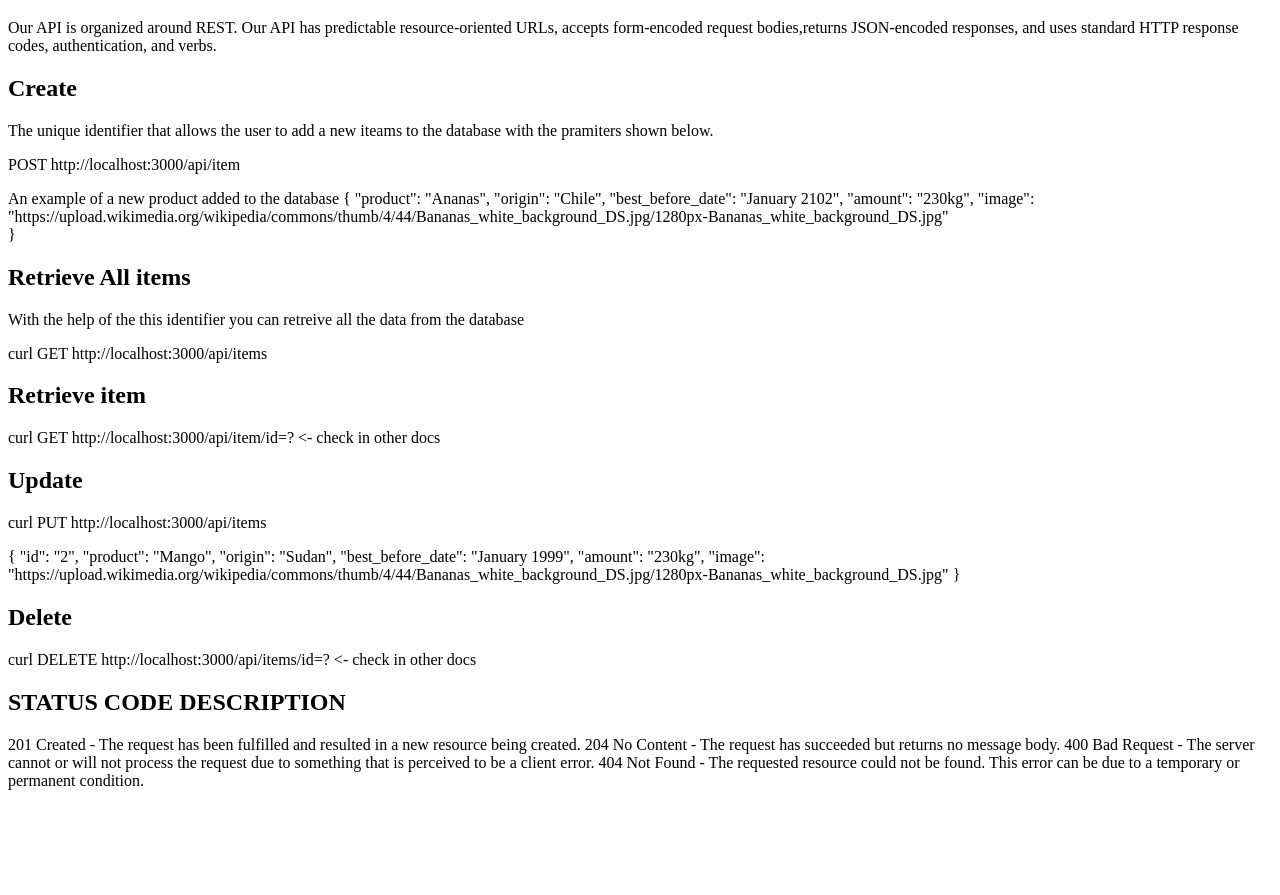
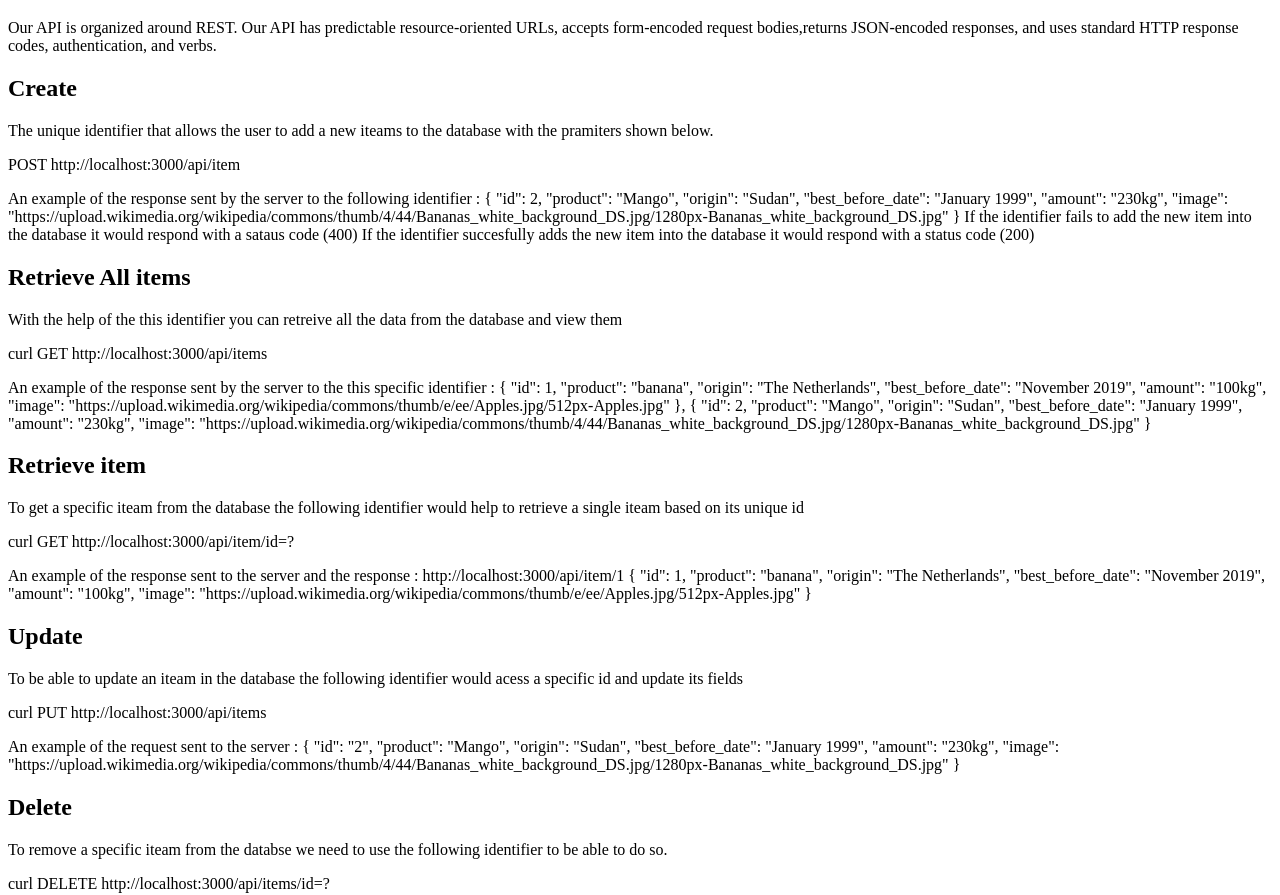
Before and after one commit to armanthegreat/WebTech-lab113, a website: page Assignment3/documantation.html in a window 1280 px wide. Shown: the part 61-956 px from the top of the page. Before the commit the page ends 867 px from the top, so only its background shows below. Drawn offline with Linux system fonts and the light colour scheme.

Commit message:
still working but the layout

```diff
--- a/Assignment3/documantation.html
+++ b/Assignment3/documantation.html
@@ -13,38 +13,79 @@
 
 <body>
 
-    <section>
+    <section add item>
         <h2>Create</h2>
-        <p class="short-description"> The unique identifier that allows the user to add a new iteams to the
+            <p> The unique identifier that allows the user to add a new iteams to the
                  database with the pramiters shown below.</p>
+
         <p>POST http://localhost:3000/api/item </p>
         <p>
-            An example of a new product added to the database
+            An example of the response sent by the server to the following identifier  :
                 {
-            "product": "Ananas",
-            "origin": "Chile",
-            "best_before_date": "January 2102",
+                "id": 2,
+                "product": "Mango",
+                "origin": "Sudan",
+                "best_before_date": "January 1999",
                 "amount": "230kg",
-            "image":
-            "https://upload.wikimedia.org/wikipedia/commons/thumb/4/44/Bananas_white_background_DS.jpg/1280px-Bananas_white_background_DS.jpg"<br>
+                "image": "https://upload.wikimedia.org/wikipedia/commons/thumb/4/44/Bananas_white_background_DS.jpg/1280px-Bananas_white_background_DS.jpg"
                 }
+
+            If the identifier fails to add the new item into the database it would respond with a sataus code (400)
+            If the identifier succesfully adds the new item into the database it would respond with a status code (200)
             </p>
     </section>
 
-    <section>
+    <section all data>
         <h2>Retrieve All items</h2>
-        <p class="short-description"> With the help of the this identifier you can retreive all the data from the database</p>
+        <p class="short-description"> With the help of the this identifier you can retreive all the data from the database and view them </p>
         <p>curl GET http://localhost:3000/api/items</p>
+            <p>An example of the response sent by the server to the this specific identifier  :
+                {
+                    "id": 1,
+                    "product": "banana",
+                    "origin": "The Netherlands",
+                    "best_before_date": "November 2019",
+                    "amount": "100kg",
+                    "image": "https://upload.wikimedia.org/wikipedia/commons/thumb/e/ee/Apples.jpg/512px-Apples.jpg"
+                },
+                {
+                    "id": 2,
+                    "product": "Mango",
+                    "origin": "Sudan",
+                    "best_before_date": "January 1999",
+                    "amount": "230kg",
+                    "image": "https://upload.wikimedia.org/wikipedia/commons/thumb/4/44/Bananas_white_background_DS.jpg/1280px-Bananas_white_background_DS.jpg"
+                }
+
+        <!-- If the identifier fails to locate any iteams in the database (when the datatbse is empty) it would respond with a sataus code (400)  -->
+        </p>
     </section>
 
-    <section>
+    <section (get id)>
         <h2>Retrieve item</h2>
-        <p class="short-description"></p>
-        <p>curl GET http://localhost:3000/api/item/id=? <- check in other docs </p> </section> <section>
+        <p>To get a specific iteam from the database the following identifier would help to retrieve a single iteam based on its unique id </p>
+        <p>curl GET http://localhost:3000/api/item/id=? </p>
+            <p>An example of the response sent to the server and the response : http://localhost:3000/api/item/1
+                {
+                    "id": 1,
+                    "product": "banana",
+                    "origin": "The Netherlands",
+                    "best_before_date": "November 2019",
+                    "amount": "100kg",
+                    "image": "https://upload.wikimedia.org/wikipedia/commons/thumb/e/ee/Apples.jpg/512px-Apples.jpg"
+                }
+
+                <!-- If the identifier fails to add the new item into the database it would respond with a sataus code (400)  -->
+
+
+    </section>
+
+    <section update>
                 <h2>Update</h2>
-                <p class="short-description"></p>
+                <p> To be able to update an iteam in the database the following identifier would acess a specific id and update its fields  </p>
                 <p>curl PUT http://localhost:3000/api/items</p>
                 <p>
+                    An example of the request sent to the server :
                     {
                     "id": "2",
                     "product": "Mango",
@@ -57,14 +98,26 @@
                 </p>
     </section>
 
-    <section>
+    <section delete>
         <h2>Delete</h2>
-        <p class="short-description"></p>
-        <p>curl DELETE http://localhost:3000/api/items/id=? <- check in other docs</p>
+        <p>To remove a specific iteam from the databse we need to use the following identifier to be able to do so.</p>
+        <p>curl DELETE http://localhost:3000/api/items/id=?</p>
+            <p>
+                An example of the request sent to the server and the response : curl DELETE http://localhost:3000/api/items/id=1
+
     </section>
 
-    <section>
-        <h2>STATUS CODE     DESCRIPTION</h2><p>
+    <section reset>
+        <h2>Reset</h2>
+        <p>To remove every data in the table and reset it we could use the following identifier and empty out the database</p>
+        <p>curl DELETE http://localhost:3000/api/reset</p>
+            <p>
+                An example of the response sent to the server and the response : curl DELETE http://localhost:3000/api/items/id=1
+
+    </section>
+
+    <section status code>
+    <p>STATUS CODE     DESCRIPTION
         201	           Created - The request has been fulfilled and resulted in a new resource being created.
         204	           No Content - The request has succeeded but returns no message body.
         400            Bad Request - The server cannot or will not process the request due to something that is perceived to be a client error.
```
Lines whose indentation alone changed are shown as unchanged.
